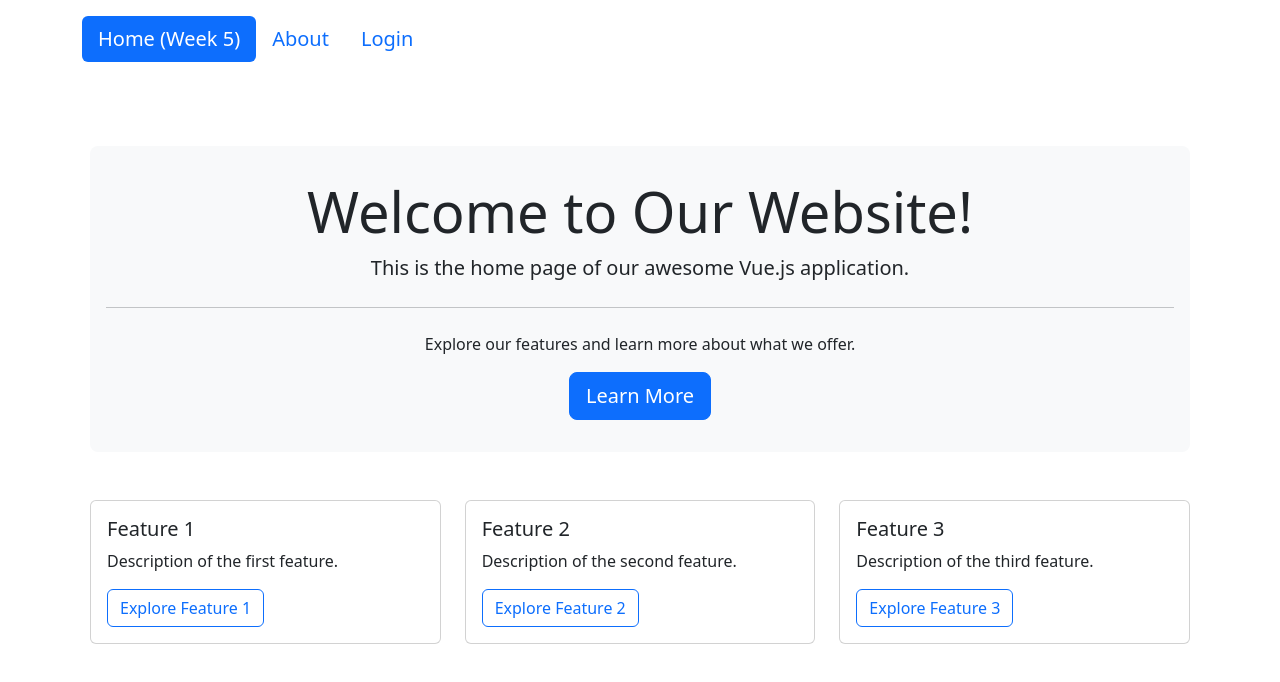
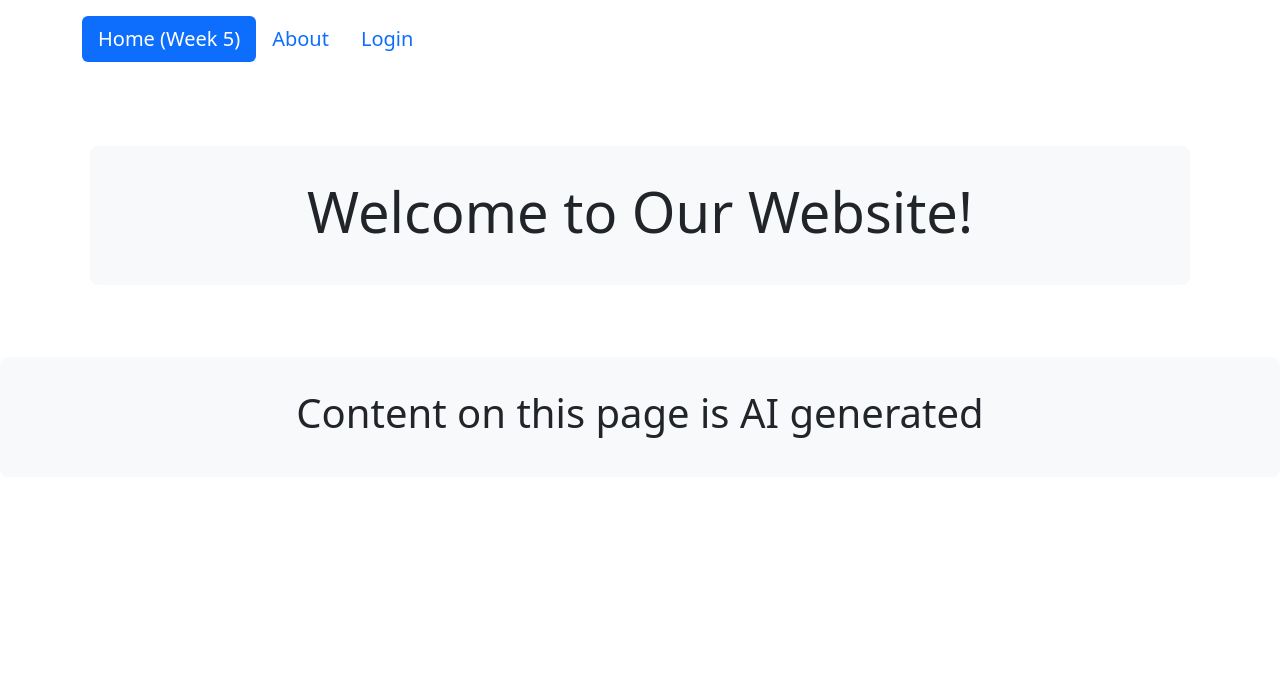
Before and after one commit to weavingandwandering/FIT5032-Assignment, a Vue app in the folder fit5032-assignment/: page / in a window 1280 px wide. Shown: the top 682 px of the page. Built offline with nearby package versions, Linux system fonts and the light colour scheme.

Commit message:
Fixing content on the page

```diff
--- a/fit5032-assignment/src/components/AboutPage.vue
+++ b/fit5032-assignment/src/components/AboutPage.vue
@@ -1,6 +1,7 @@
 <template>
     <div class="about container my-5">
       <h1 class="text-center mb-4">About Golden Years Hub</h1>
+      <h6 class="text-center mb-4">Text on this page is partially generated from AI</h6>
 
       <section class="mb-5">
         <h2>Our Mission</h2>
@@ -23,47 +24,6 @@
         </p>
       </section>
 
-      <section>
-        <h2>Frequently Asked Questions</h2>
-        <div class="accordion" id="faqAccordion">
-          <div class="accordion-item">
-            <h2 class="accordion-header" id="headingOne">
-              <button class="accordion-button" type="button" data-bs-toggle="collapse" data-bs-target="#collapseOne" aria-expanded="true" aria-controls="collapseOne">
-                How can I access the digital library?
-              </button>
-            </h2>
-            <div id="collapseOne" class="accordion-collapse collapse show" aria-labelledby="headingOne" data-bs-parent="#faqAccordion">
-              <div class="accordion-body">
-                Simply create an account on our website and log in to access our full collection of books and resources.
-              </div>
-            </div>
-          </div>
-          <div class="accordion-item">
-            <h2 class="accordion-header" id="headingTwo">
-              <button class="accordion-button collapsed" type="button" data-bs-toggle="collapse" data-bs-target="#collapseTwo" aria-expanded="false" aria-controls="collapseTwo">
-                Is there a fee to use Golden Years Hub?
-              </button>
-            </h2>
-            <div id="collapseTwo" class="accordion-collapse collapse" aria-labelledby="headingTwo" data-bs-parent="#faqAccordion">
-              <div class="accordion-body">
-                No, our services are completely free for all users. We are supported by generous donations and grants.
-              </div>
-            </div>
-          </div>
-          <div class="accordion-item">
-            <h2 class="accordion-header" id="headingThree">
-              <button class="accordion-button collapsed" type="button" data-bs-toggle="collapse" data-bs-target="#collapseThree" aria-expanded="false" aria-controls="collapseThree">
-                How can I contribute to Golden Years Hub?
-              </button>
-            </h2>
-            <div id="collapseThree" class="accordion-collapse collapse" aria-labelledby="headingThree" data-bs-parent="#faqAccordion">
-              <div class="accordion-body">
-                We welcome contributions in the form of donations, volunteer work, and book recommendations. Please contact us to learn more.
-              </div>
-            </div>
-          </div>
-        </div>
-      </section>
     </div>
   </template>
 
--- a/fit5032-assignment/src/components/HomeView.vue
+++ b/fit5032-assignment/src/components/HomeView.vue
@@ -2,42 +2,11 @@
     <div class="home container">
       <div class="jumbotron text-center my-5">
         <h1 class="display-4">Welcome to Our Website!</h1>
-        <p class="lead">This is the home page of our awesome Vue.js application.</p>
-        <hr class="my-4">
-        <p>Explore our features and learn more about what we offer.</p>
-        <router-link to="/about" class="btn btn-primary btn-lg">Learn More</router-link>
-      </div>
-
-      <div class="row">
-        <div class="col-md-4">
-          <div class="card">
-            <div class="card-body">
-              <h5 class="card-title">Feature 1</h5>
-              <p class="card-text">Description of the first feature.</p>
-              <router-link to="/feature1" class="btn btn-outline-primary">Explore Feature 1</router-link>
-            </div>
-          </div>
-        </div>
-        <div class="col-md-4">
-          <div class="card">
-            <div class="card-body">
-              <h5 class="card-title">Feature 2</h5>
-              <p class="card-text">Description of the second feature.</p>
-              <router-link to="/feature2" class="btn btn-outline-primary">Explore Feature 2</router-link>
-            </div>
-          </div>
-        </div>
-        <div class="col-md-4">
-          <div class="card">
-            <div class="card-body">
-              <h5 class="card-title">Feature 3</h5>
-              <p class="card-text">Description of the third feature.</p>
-              <router-link to="/feature3" class="btn btn-outline-primary">Explore Feature 3</router-link>
-            </div>
-          </div>
-        </div>
       </div>
     </div>
+      <div class="jumbotron text-center my-1">
+        <h1 class="display-10">Content on this page is AI generated</h1>
+      </div>
   </template>
 
   <script setup>
--- a/fit5032-assignment/src/components/LoginPage.vue
+++ b/fit5032-assignment/src/components/LoginPage.vue
@@ -92,8 +92,38 @@
   </script>
 
   <style scoped>
-  .login {
-    max-width: 400px;
-    margin: 0 auto;
+
+  @media (min-width: 576px) {
+    .form-label {
+    font-size: 18px;
+    padding: 20px;
   }
+  .login{
+    max-width: 400;
+  }
+
+}
+
+@media (min-width: 768px) {
+  .form-label {
+    font-size: 20px;
+  }
+
+}
+
+@media (min-width: 992px) {
+  .form-label {
+    font-size: 22px;
+  }
+
+}
+
+@media (min-width: 1400px) {
+  .form-label {
+    font-size: 24px;
+  }
+  .login{
+    width: 600;
+  }
+}
   </style>
```
